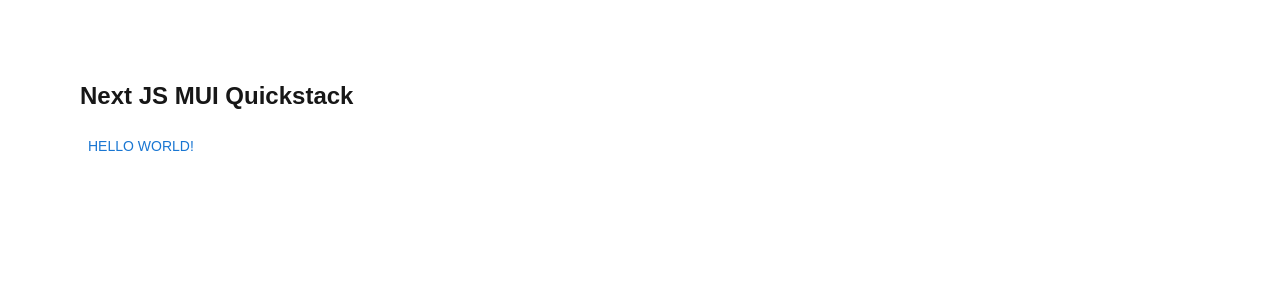
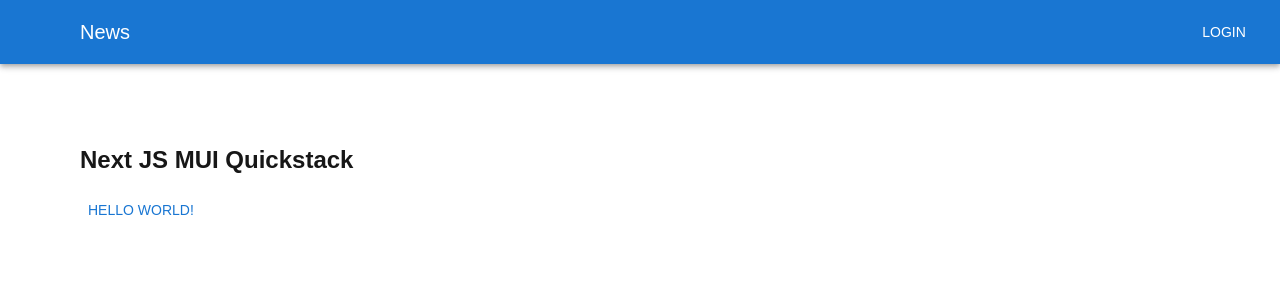
Before and after one commit to highnet/next-js-mui-quickstack, a Next.js app: page / in a window 1280 px wide. Shown: the top 300 px of the page. Built offline with nearby package versions, Linux system fonts and the light colour scheme; some icons are missing; what @mui/material-nextjs would draw is missing.

Commit message:
Implement PageLayout component with header, main, and footer structure

```diff
--- a/src/app/layout.tsx
+++ b/src/app/layout.tsx
@@ -3,6 +3,9 @@ import "./globals.css";
 import { AppRouterCacheProvider } from "@mui/material-nextjs/v15-appRouter";
 import { ThemeProvider } from "@mui/material/styles";
 import theme from "@/theme";
+import PageLayout from "@/components/PageLayout";
+import ButtonAppBar from "@/components/ui/ButtonAppBar";
+import BottomNavigation from "@mui/material/BottomNavigation";
 
 export const metadata: Metadata = {
   title: "MUI Next.js Quickstack",
@@ -19,9 +22,11 @@ export default function RootLayout({
       <body className={`antialiased`}>
         <AppRouterCacheProvider>
           <ThemeProvider theme={theme}>
-            <header></header>
-            <main>{children}</main>
-            <footer></footer>
+            <PageLayout
+              header={<ButtonAppBar />}
+              main={children}
+              footer={<BottomNavigation />}
+            />
           </ThemeProvider>
         </AppRouterCacheProvider>
       </body>
--- /dev/null
+++ b/src/components/PageLayout.tsx
@@ -0,0 +1,15 @@
+type PageLayoutProps = {
+  header: React.ReactNode;
+  main: React.ReactNode;
+  footer: React.ReactNode;
+};
+
+export default function PageLayout({ header, main, footer }: PageLayoutProps) {
+  return (
+    <>
+      <header>{header}</header>
+      <main>{main}</main>
+      <footer>{footer}</footer>
+    </>
+  );
+}
--- /dev/null
+++ b/src/components/ui/BottomNavigationBar.tsx
@@ -0,0 +1,5 @@
+import { BottomNavigation } from "@mui/material";
+
+export function BottomNavigationBar() {
+  return <BottomNavigation />;
+}
```
